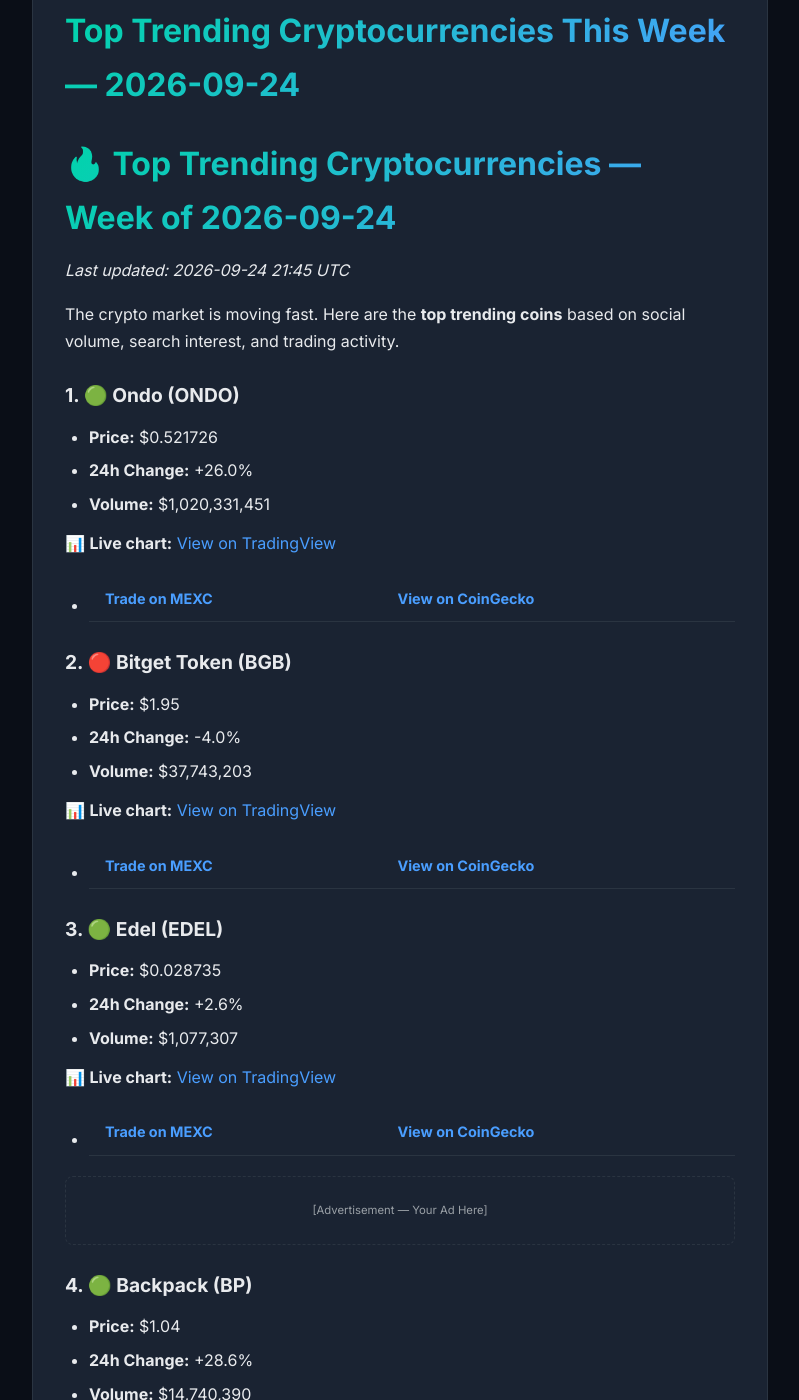
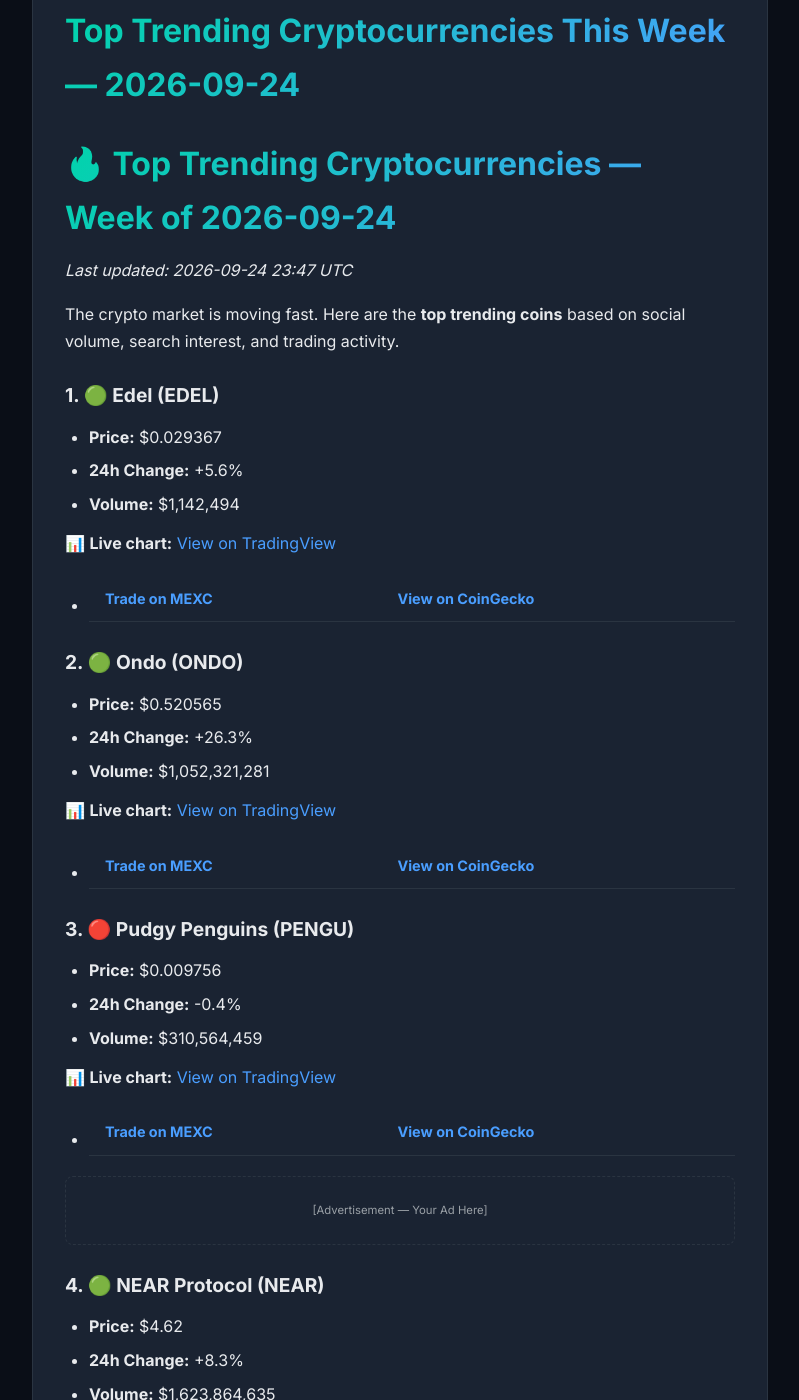
Before and after one commit to alexcipher-CRE/crypto-insights, a Jekyll site: the page built from _posts/2026-09-24-trending-coins.md, in a window 1280 px wide and 1400 px high, scrolled down 355 px. Shown: the whole window, without its empty margins (240-1039 px from the left). Built offline with Jekyll 4.4.1, drawn with Linux system fonts in a browser that asks for light colours; some of the changed text lies outside the part shown.

Commit message:
🚀 Auto-update: 26 posts

```diff
--- a/_posts/2026-09-24-trending-coins.md
+++ b/_posts/2026-09-24-trending-coins.md
@@ -6,64 +6,64 @@ tags: [crypto, trending, analysis]
 
 # 🔥 Top Trending Cryptocurrencies — Week of 2026-09-24
 
-*Last updated: 2026-09-24 21:45 UTC*
+*Last updated: 2026-09-24 23:47 UTC*
 
 The crypto market is moving fast. Here are the **top trending coins** based on social volume, search interest, and trading activity.
 
-### 1. 🟢 Ondo (ONDO)
+### 1. 🟢 Edel (EDEL)
 
-- **Price:** $0.521726
-- **24h Change:** +26.0%
-- **Volume:** $1,020,331,451
+- **Price:** $0.029367
+- **24h Change:** +5.6%
+- **Volume:** $1,142,494
+
+📊 **Live chart:** [View on TradingView](https://www.tradingview.com/chart/?symbol=BINANCE:EDELUSDT)
+
+- **[Trade on MEXC](https://www.mexc.com/trade/EDEL_USDT?ref=YOUR_REF_ID)** | **[View on CoinGecko](https://www.coingecko.com/en/coins/edel)**
+
+### 2. 🟢 Ondo (ONDO)
+
+- **Price:** $0.520565
+- **24h Change:** +26.3%
+- **Volume:** $1,052,321,281
 
 📊 **Live chart:** [View on TradingView](https://www.tradingview.com/chart/?symbol=BINANCE:ONDOUSDT)
 
 - **[Trade on MEXC](https://www.mexc.com/trade/ONDO_USDT?ref=YOUR_REF_ID)** | **[View on CoinGecko](https://www.coingecko.com/en/coins/ondo)**
 
-### 2. 🔴 Bitget Token (BGB)
+### 3. 🔴 Pudgy Penguins (PENGU)
 
-- **Price:** $1.95
-- **24h Change:** -4.0%
-- **Volume:** $37,743,203
+- **Price:** $0.009756
+- **24h Change:** -0.4%
+- **Volume:** $310,564,459
 
-📊 **Live chart:** [View on TradingView](https://www.tradingview.com/chart/?symbol=BINANCE:BGBUSDT)
+📊 **Live chart:** [View on TradingView](https://www.tradingview.com/chart/?symbol=BINANCE:PENGUUSDT)
 
-- **[Trade on MEXC](https://www.mexc.com/trade/BGB_USDT?ref=YOUR_REF_ID)** | **[View on CoinGecko](https://www.coingecko.com/en/coins/bitget-token)**
-
-### 3. 🟢 Edel (EDEL)
-
-- **Price:** $0.028735
-- **24h Change:** +2.6%
-- **Volume:** $1,077,307
-
-📊 **Live chart:** [View on TradingView](https://www.tradingview.com/chart/?symbol=BINANCE:EDELUSDT)
-
-- **[Trade on MEXC](https://www.mexc.com/trade/EDEL_USDT?ref=YOUR_REF_ID)** | **[View on CoinGecko](https://www.coingecko.com/en/coins/edel)**
+- **[Trade on MEXC](https://www.mexc.com/trade/PENGU_USDT?ref=YOUR_REF_ID)** | **[View on CoinGecko](https://www.coingecko.com/en/coins/pudgy-penguins)**
 
 <!-- Ad Slot: Mid-Content Leaderboard -->
 <div class="ad-slot ad-leaderboard">
   <small>[Advertisement — Your Ad Here]</small>
 </div>
 
-### 4. 🟢 Backpack (BP)
+### 4. 🟢 NEAR Protocol (NEAR)
 
-- **Price:** $1.04
-- **24h Change:** +28.6%
-- **Volume:** $14,740,390
+- **Price:** $4.62
+- **24h Change:** +8.3%
+- **Volume:** $1,623,864,635
 
-📊 **Live chart:** [View on TradingView](https://www.tradingview.com/chart/?symbol=BINANCE:BPUSDT)
+📊 **Live chart:** [View on TradingView](https://www.tradingview.com/chart/?symbol=BINANCE:NEARUSDT)
 
-- **[Trade on MEXC](https://www.mexc.com/trade/BP_USDT?ref=YOUR_REF_ID)** | **[View on CoinGecko](https://www.coingecko.com/en/coins/backpack)**
+- **[Trade on MEXC](https://www.mexc.com/trade/NEAR_USDT?ref=YOUR_REF_ID)** | **[View on CoinGecko](https://www.coingecko.com/en/coins/near-protocol)**
 
-### 5. 🟢 Pudgy Penguins (PENGU)
+### 5. 🔴 Bitget Token (BGB)
 
-- **Price:** $0.009948
-- **24h Change:** +0.8%
-- **Volume:** $304,986,601
+- **Price:** $1.97
+- **24h Change:** -3.8%
+- **Volume:** $42,915,010
 
-📊 **Live chart:** [View on TradingView](https://www.tradingview.com/chart/?symbol=BINANCE:PENGUUSDT)
+📊 **Live chart:** [View on TradingView](https://www.tradingview.com/chart/?symbol=BINANCE:BGBUSDT)
 
-- **[Trade on MEXC](https://www.mexc.com/trade/PENGU_USDT?ref=YOUR_REF_ID)** | **[View on CoinGecko](https://www.coingecko.com/en/coins/pudgy-penguins)**
+- **[Trade on MEXC](https://www.mexc.com/trade/BGB_USDT?ref=YOUR_REF_ID)** | **[View on CoinGecko](https://www.coingecko.com/en/coins/bitget-token)**
 
 ## 💡 How to Buy These Coins
 
```
Also changed, not shown: _posts/2026-09-24-defi-yields.md (+13 -13 lines), _posts/2026-09-24-how-to-buy-edel.md (+8 -8 lines), _posts/2026-09-24-market-movers.md (+12 -6 lines), _posts/index.md (+1 -1 lines), api/v1/market.json (+106 -106 lines).
